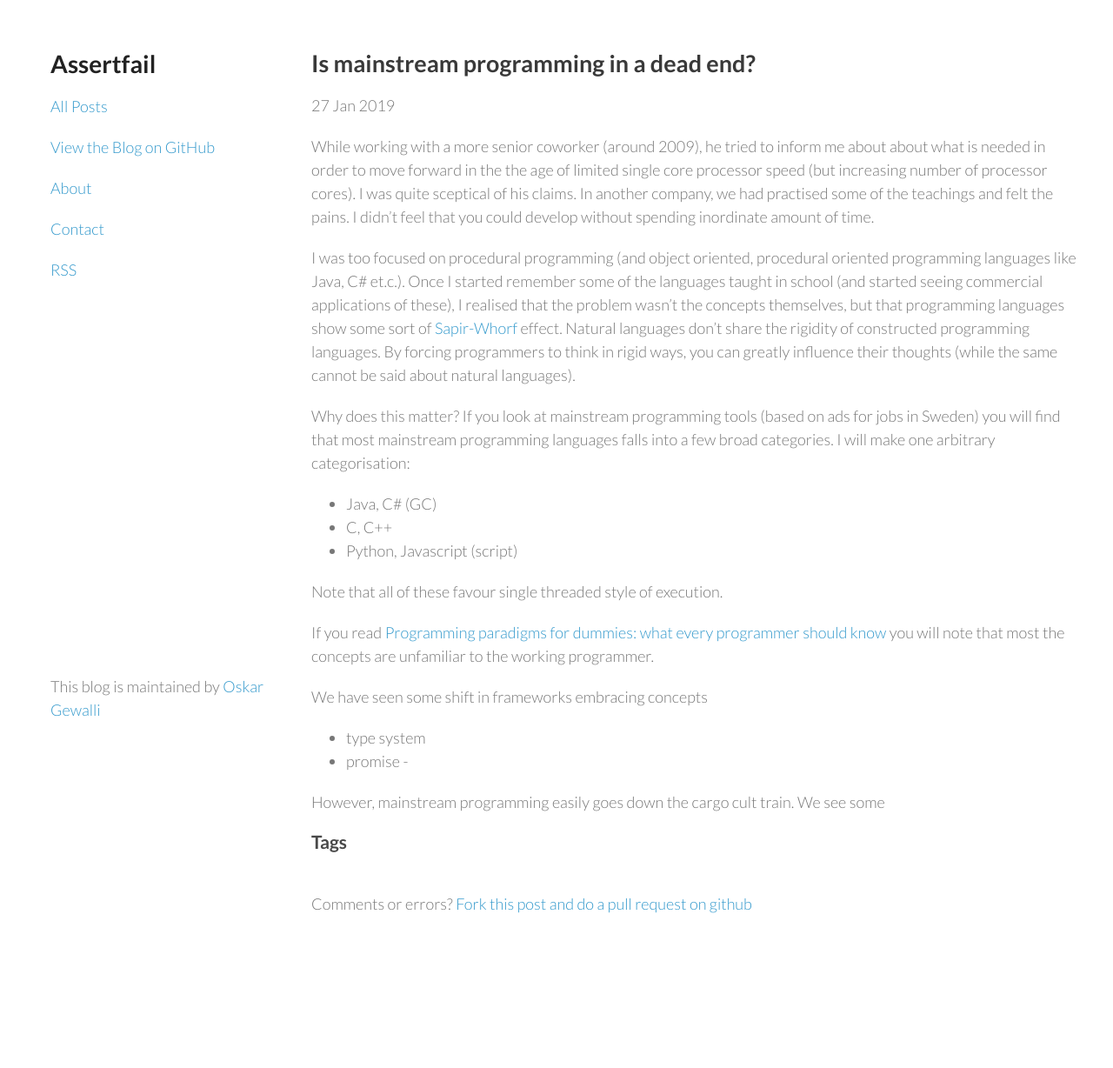
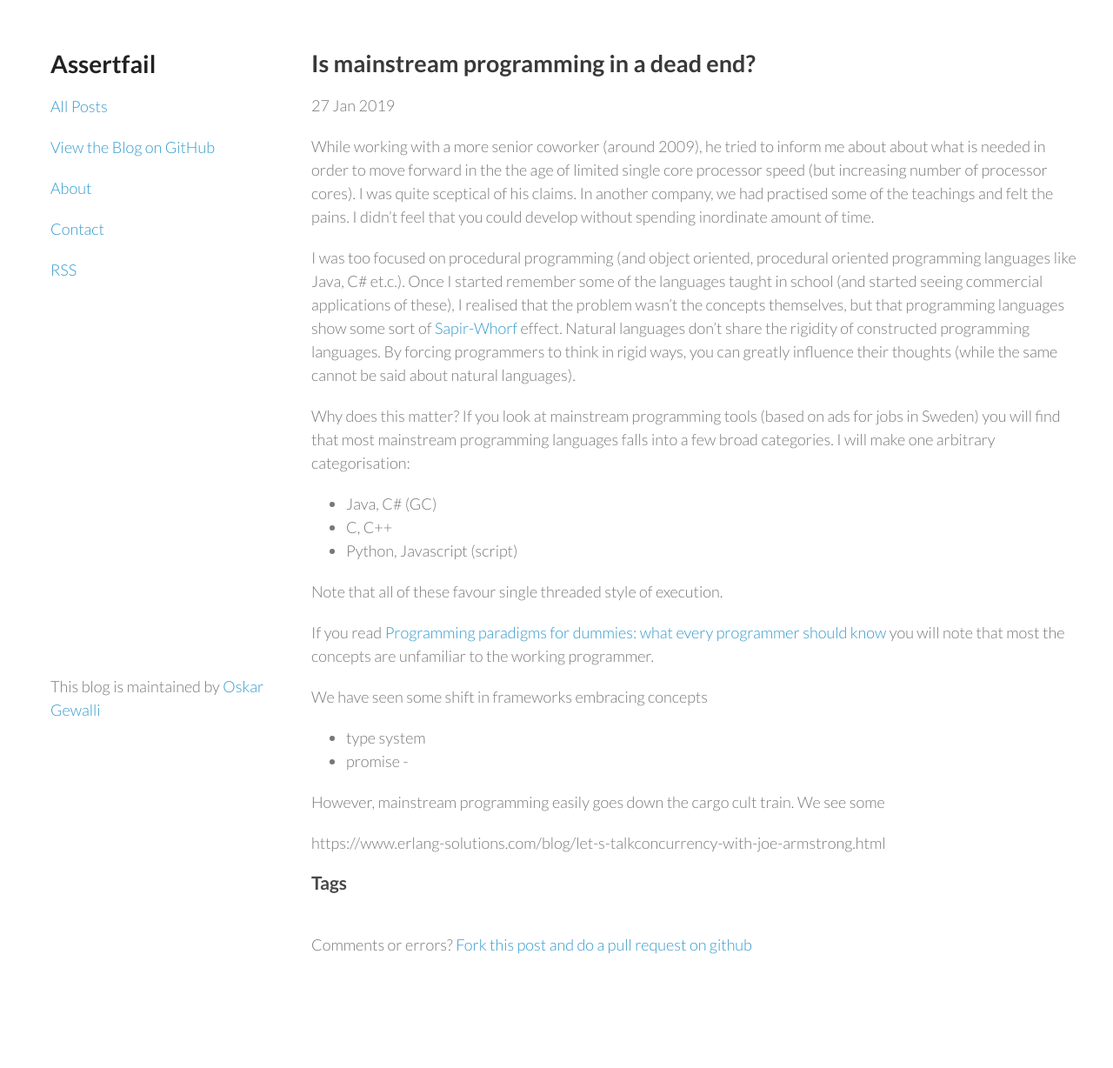
Before and after one commit to wallymathieu/assertfail, a Jekyll site: the page built from _posts/2019-01-27-Is-mainstream-programming-in-a-dead-end.md, in a window 1280 px wide. Shown: the whole page at 87% size. Built offline with Jekyll 4.4.1, drawn with Linux system fonts in a browser that asks for light colours; nearby versions of some CDN libraries; before the commit the page ends 1181 px from its top, so only the background shows below that; some of the changed lines change nothing that is shown.

Commit message:
Update 2019-01-27-Is-mainstream-programming-in-a-dead-end.md

```diff
--- a/_posts/2019-01-27-Is-mainstream-programming-in-a-dead-end.md
+++ b/_posts/2019-01-27-Is-mainstream-programming-in-a-dead-end.md
@@ -25,3 +25,6 @@ We have seen some shift in frameworks embracing concepts
  -
 
 However, mainstream programming easily goes down the cargo cult train. We see some
+
+
+https://www.erlang-solutions.com/blog/let-s-talkconcurrency-with-joe-armstrong.html
```
